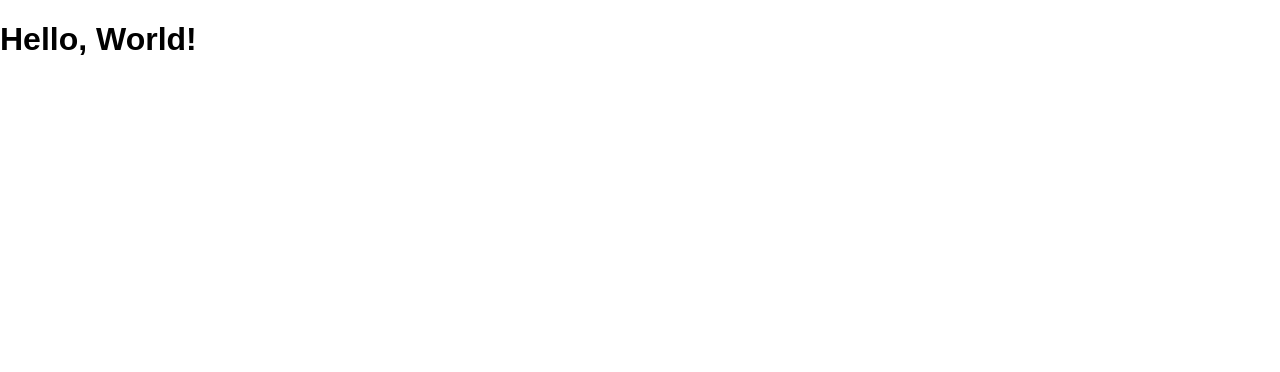
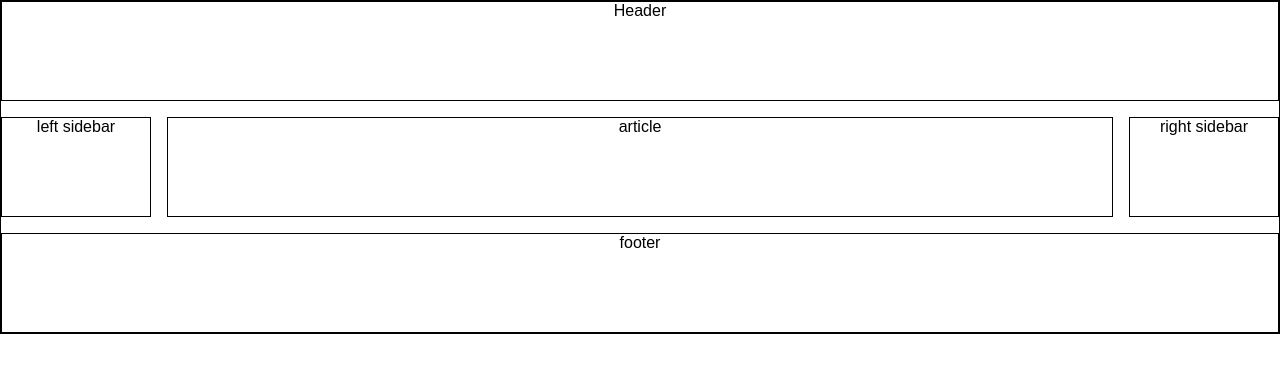
Before and after one commit to bdog72/holy-grail-layout, a React app: page / in a window 1280 px wide. Built offline with nearby package versions, Linux system fonts and the light colour scheme; some packages are replaced by stand-ins of ours.

Commit message:
finished basic layout

```diff
--- a/src/components/App.js
+++ b/src/components/App.js
@@ -1,10 +1,13 @@
 import React, { Component } from 'react'
 
 class App extends Component {
-
   render () {
-    return <div>
-      <h1>Hello, World!</h1>
+    return <div className='grid'>
+      <header>Header</header>
+      <aside className='sidebar-right'>right sidebar</aside>
+      <article>article</article>
+      <aside className='sidebar-left'>left sidebar</aside>
+      <footer>footer</footer>
     </div>
   }
 }
--- a/src/styles/screen.scss
+++ b/src/styles/screen.scss
@@ -9,6 +9,46 @@ html {
 
 body {
   @include font-smoothing(on);
+
   margin: 0;
   font: $base-text-size / 1 $base-font-family;
+  text-align: center;
 }
+
+.grid {
+  display: grid;
+  grid-template-columns: 150px auto 150px;
+  grid-template-rows: repeat(3, 100px);
+  grid-gap: 1em;
+  border: 1px solid black;
+}
+
+header {
+  grid-row: 1;
+  grid-column: 1/4;
+  border: 1px solid black;
+}
+
+.sidebar-left {
+  grid-row: 2;
+  grid-column: 1/2;
+  border: 1px solid black;
+}
+
+article {
+  grid-row: 2;
+  grid-column: 2/3;
+  border: 1px solid black;
+}
+
+.sidebar-right {
+  grid-row: 2;
+  grid-column: 3/4;
+  border: 1px solid black;
+}
+
+footer {
+  grid-row: 3;
+  grid-column: 1/4;
+  border: 1px solid black;
+}
```
